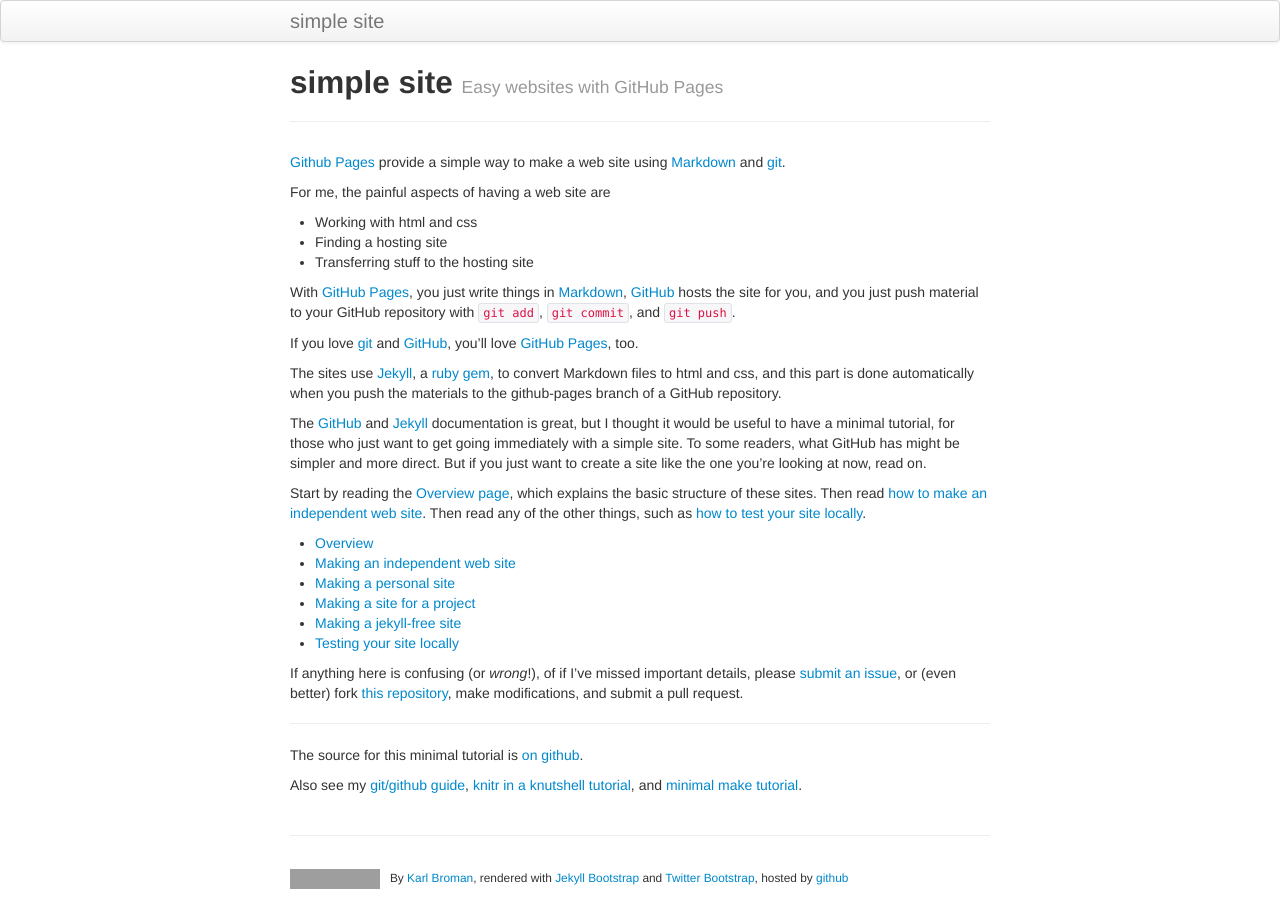
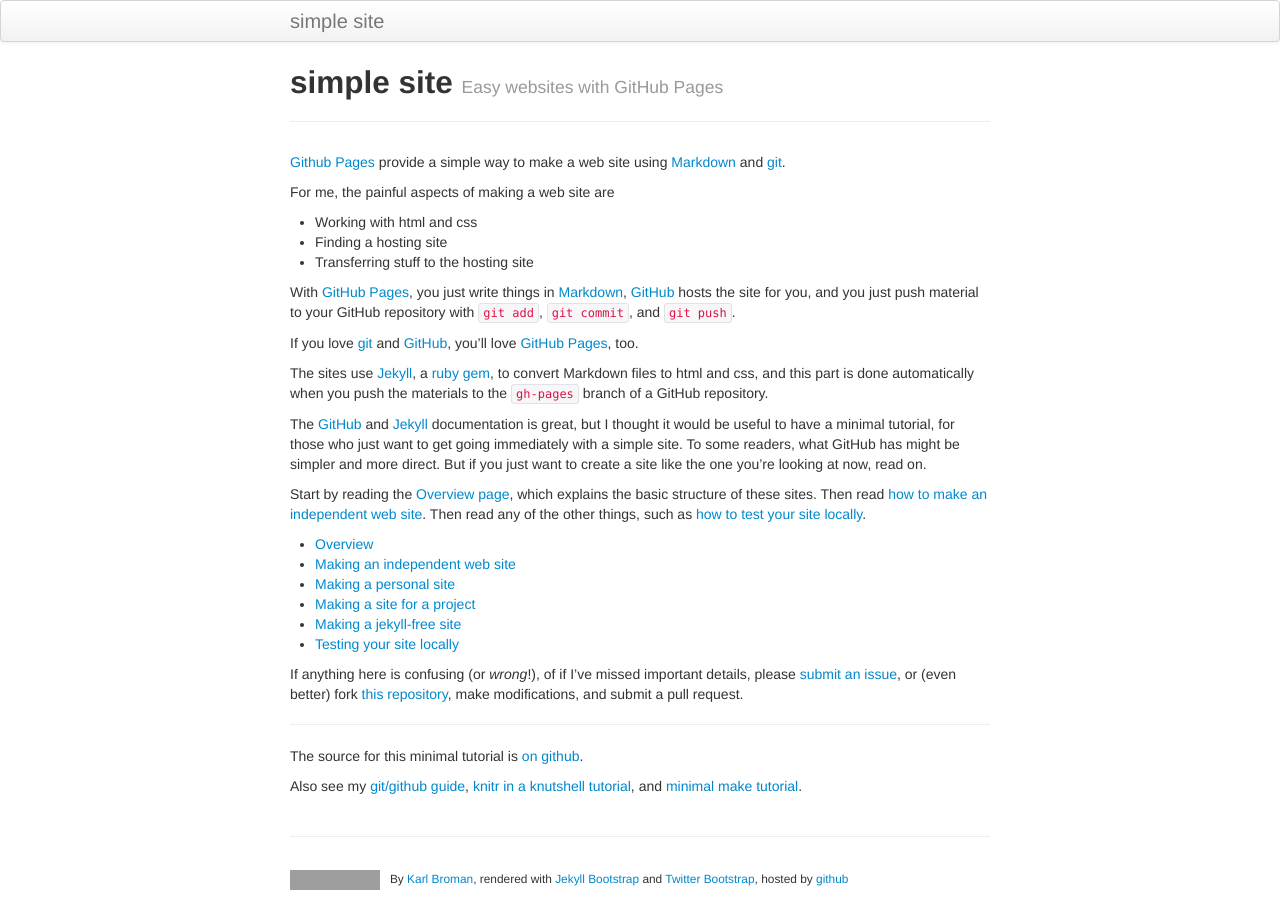
Before and after one commit to kbroman/simple_site, a Jekyll site: the page built from index.md, in a window 1280 px wide. Built offline with Jekyll 4.4.1, drawn with Linux system fonts in a browser that asks for light colours; grey boxes are pictures that could not be loaded.

Commit message:
Small changes to index.md

```diff
--- a/index.md
+++ b/index.md
@@ -9,7 +9,7 @@ web site using
 [Markdown](https://daringfireball.net/projects/markdown/) and
 [git](http://git-scm.com).
 
-For me, the painful aspects of having a web site are
+For me, the painful aspects of making a web site are
 
 - Working with html and css
 - Finding a hosting site
@@ -28,7 +28,7 @@ If you love [git](http://git-scm.com/) and
 The sites use [Jekyll](http://jekyllrb.com/), a
 [ruby](https://www.ruby-lang.org/en/) [gem](https://rubygems.org/), to
 convert Markdown files to html and css, and this part is done
-automatically when you push the materials to the github-pages branch
+automatically when you push the materials to the `gh-pages` branch
 of a GitHub repository.
 
 The [GitHub](http://pages.github.com) and
```
